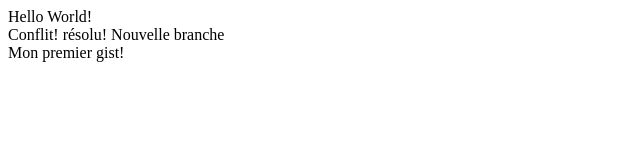
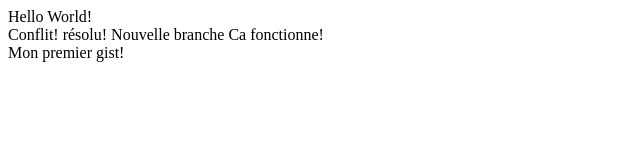
Before and after one commit to ShikiTsugu2/Project1, a plain HTML site: page index.html in a window 1280 px wide. Shown: the full height of the page, 0-640 px from the left. Drawn offline with Linux system fonts and the light colour scheme.

Commit message:
branche fonctionne

```diff
--- a/index.html
+++ b/index.html
@@ -12,6 +12,7 @@
         <div>
             Conflit! résolu!
             Nouvelle branche
+            Ca fonctionne!
         </div>
         <div>
             Mon premier gist!
```
